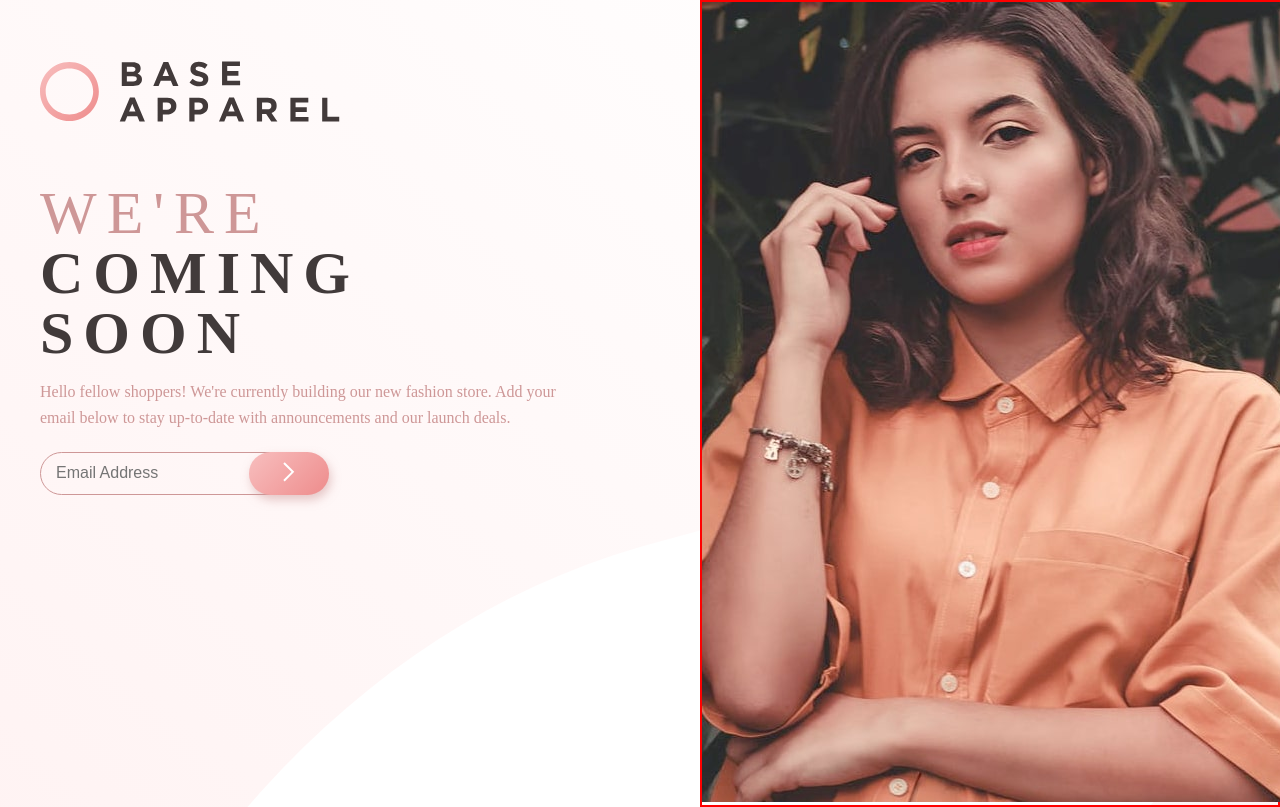
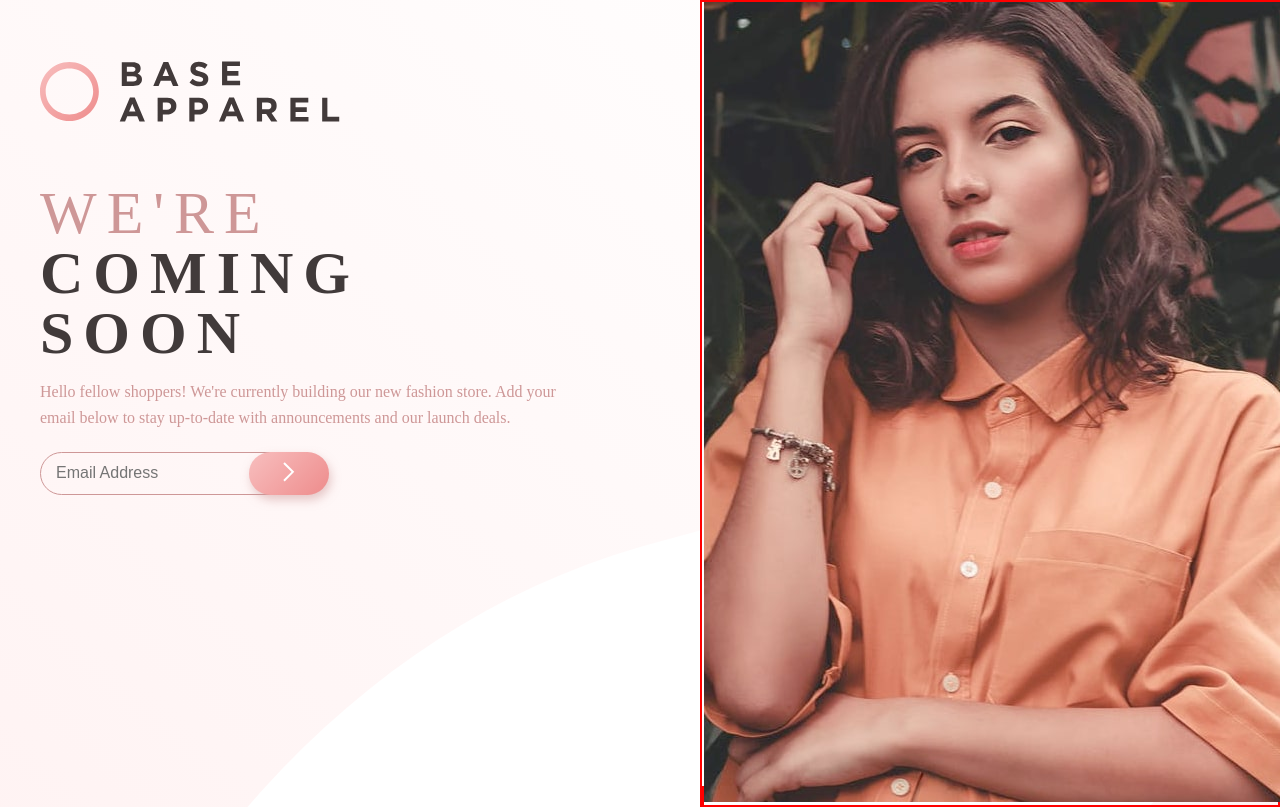
Before and after one commit to jshin720/baseApparelComponent, a React (Create React App) app: page / in a window 1280 px wide. Shown: the top 807 px of the page. Built offline with nearby package versions, Linux system fonts and the light colour scheme.

Commit message:
putting border over img

```diff
--- a/src/components/card/Card.css
+++ b/src/components/card/Card.css
@@ -69,7 +69,7 @@
 .main-img {
   width: 100%;
   /* height: 100%; */
-  /* border: 2px solid red; */
+  border: 2px solid red;
   /* object-fit: cover; */
 }
 
```
